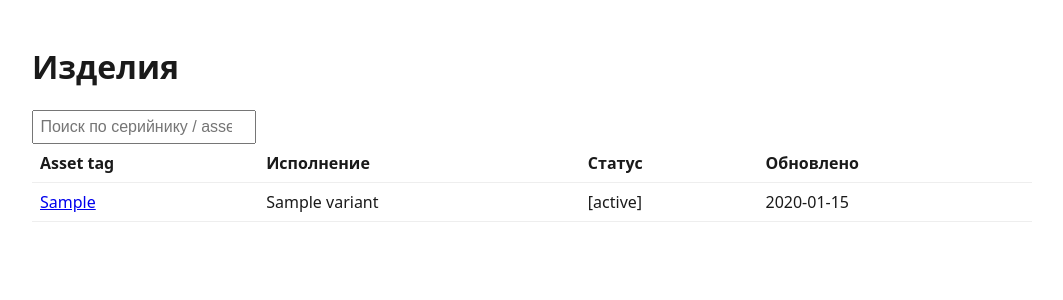
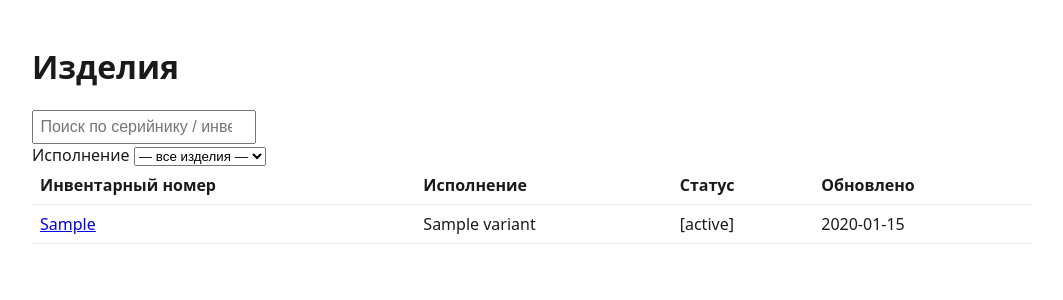
Before and after one commit to Kerosin3/server-sku-app, a FastAPI app: page / in a window 1280 px wide. Shown: the part 60-360 px from the top of the page, without its empty margins (108-1171 px from the left). Run offline with FastAPI, Linux system fonts and the light colour scheme; the visitor is signed in with stand-in values (Sample User, id 1); tables that the repository leaves empty hold one stand-in row (values such as "Sample post").

Commit message:
Translate "Asset tag" to Russian, add variant filter to dashboard
- "Asset tag" -> "Инвентарный номер" everywhere in the UI (item_form,
  variant_detail items table, dashboard) — it had slipped through in
  English, violating the web-UI-is-Russian convention.
- Dashboard ("Изделия", /) gets a "Исполнение" select (grouped by
  platform via optgroup) that filters the item list by
  platform_variant_id — lets you pick a variant and drop straight into
  its items from the flat dashboard, not just via /platforms/{id}/
  variants/{id}. Auto-submits on change, plain GET query param so it
  still works without JS (noscript submit button).

Co-Authored-By: Claude Sonnet 5 <noreply@anthropic.com>

```diff
--- a/app/services/platforms.py
+++ b/app/services/platforms.py
@@ -14,7 +14,11 @@ class PlatformNameTakenError(Exception):
 
 
 def list_platforms(db: Session) -> list[Platform]:
-    return list(db.scalars(select(Platform).order_by(Platform.name)).all())
+    return list(
+        db.scalars(
+            select(Platform).options(selectinload(Platform.variants)).order_by(Platform.name)
+        ).all()
+    )
 
 
 def get_platform(db: Session, platform_id: int) -> Platform | None:
--- a/app/templates/dashboard.html
+++ b/app/templates/dashboard.html
@@ -2,13 +2,29 @@
 {% block content %}
 <h1>Изделия</h1>
 
-<input type="search" placeholder="Поиск по серийнику / asset tag"
+<input type="search" placeholder="Поиск по серийнику / инвентарному номеру"
        hx-get="/search" hx-trigger="keyup changed delay:300ms" hx-target="#search-results">
 <div id="search-results"></div>
 
+<form method="get" action="/">
+  <label>Исполнение
+    <select name="variant_id" onchange="this.form.submit()">
+      <option value="">— все изделия —</option>
+      {% for p in platforms %}
+      <optgroup label="{{ p.name }}">
+        {% for v in p.variants %}
+        <option value="{{ v.id }}" {% if v.id == selected_variant_id %}selected{% endif %}>{{ v.name }}</option>
+        {% endfor %}
+      </optgroup>
+      {% endfor %}
+    </select>
+  </label>
+  <noscript><button type="submit">Показать</button></noscript>
+</form>
+
 <table>
   <thead>
-    <tr><th>Asset tag</th><th>Исполнение</th><th>Статус</th><th>Обновлено</th></tr>
+    <tr><th>Инвентарный номер</th><th>Исполнение</th><th>Статус</th><th>Обновлено</th></tr>
   </thead>
   <tbody>
     {% for i in items %}
--- a/app/templates/item_form.html
+++ b/app/templates/item_form.html
@@ -4,7 +4,7 @@
 <h1>Новое изделие исполнения «{{ variant.name }}»</h1>
 {% if error %}<p style="color:red">{{ error }}</p>{% endif %}
 <form method="post" action="/variants/{{ variant.id }}/items">
-  <label>Asset tag <input type="text" name="asset_tag" required></label><br>
+  <label>Инвентарный номер <input type="text" name="asset_tag" required></label><br>
   <label>Заказчик <input type="text" name="customer"></label><br>
   <label>Расположение <input type="text" name="location"></label><br>
   <label>Заметки <input type="text" name="notes"></label><br>
--- a/app/templates/variant_detail.html
+++ b/app/templates/variant_detail.html
@@ -81,7 +81,7 @@
 
 <table>
   <thead>
-    <tr><th>Asset tag</th><th>Статус</th></tr>
+    <tr><th>Инвентарный номер</th><th>Статус</th></tr>
   </thead>
   <tbody>
     {% for i in variant.items %}
```
Also changed, not shown: app/routers/platforms.py (+11 -6 lines).
